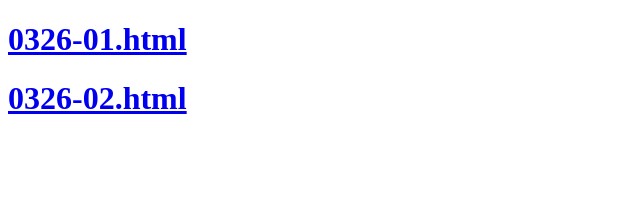
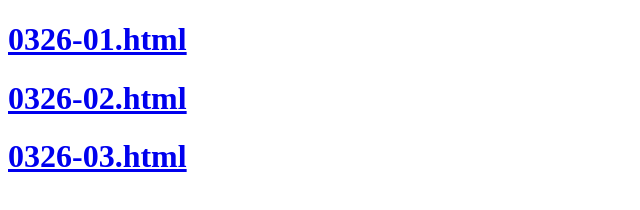
Before and after one commit to hsunli/hsunli.github.io, a plain HTML site: page 0326/index.html in a window 1280 px wide. Shown: the whole page, without its empty margins (0-640 px from the left). Drawn offline with Linux system fonts and the light colour scheme.

Commit message:
CSS Example 03

```diff
--- /dev/null
+++ b/0326/css/0326.css
@@ -0,0 +1,4 @@
+@charset "utf-8";
+body {
+    background-color: lightgreen;
+}
--- a/0326/index.html
+++ b/0326/index.html
@@ -8,5 +8,6 @@
 <body>
 	<h1><a href="0326-01.html">0326-01.html</a></h1>
 	<h1><a href="0326-02.html">0326-02.html</a></h1>
+	<h1><a href="0326-03.html">0326-03.html</a></h1>
 </body>
 </html>
```
Also changed, not shown: 0326/0326-01.html (+13 -0 lines), 0326/0326-03.html (added, +12 -0 lines).
